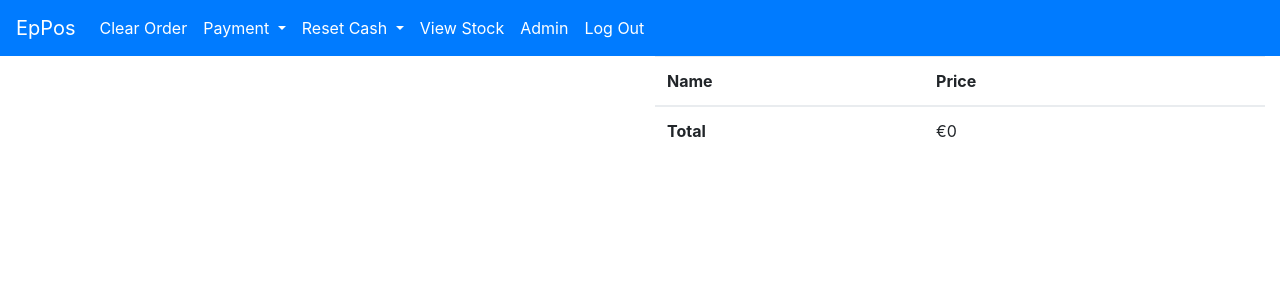
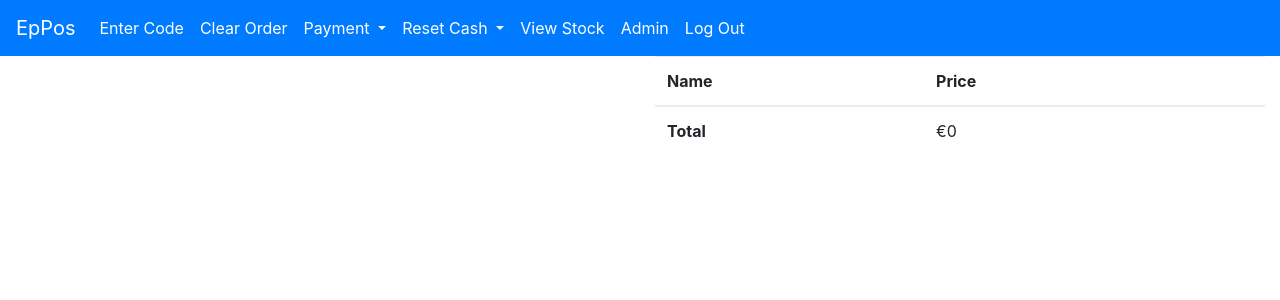
Before and after one commit to Epse/EpPos, a Django app: page /pos/order in a window 1280 px wide. Shown: the top 300 px of the page. Run offline with Django 3.2, Linux system fonts and the light colour scheme; the visitor is signed in with stand-in values (Sample User, id 1); data comes from the database, SQL or seed files in the repository; data that the repository does not hold is empty; some libraries are stand-ins or nearby versions.

Commit message:
added all code for codes

```diff
--- a/web/EpPos2/urls.py
+++ b/web/EpPos2/urls.py
@@ -23,7 +23,7 @@ urlpatterns = [
     url(r'^$', RedirectView.as_view(url='/pos', permanent=True)),
     url(r'^pos/', include('pos.urls')),
     url(r'^admin/', admin.site.urls, name='admin'),
-    url(r'^accounts/logout/$', auth_views.logout,
+    url(r'^accounts/logout/$', auth_views.LogoutView.as_view(),
         {'next_page': '/pos/order'}, name='logout'),
     url(r'^accounts/login/$', login, name='login'),
 ]
--- a/web/pos/models.py
+++ b/web/pos/models.py
@@ -21,13 +21,15 @@ class Product(models.Model):
     price = models.DecimalField(max_digits=7, decimal_places=2)
     stock_applies = models.BooleanField()
     stock = models.PositiveSmallIntegerField(default=0)
-    code = models.CharField(max_length=50, unique=True)
+    code = models.CharField(max_length=50, unique=True, null=True, blank=True)
 
     def __str__(self):
         return self.name
 
     def clean(self):
         validate_product_name(self.name)
+        if self.code == "":
+            self.code = None
 
     def save(self, *args, **kwargs):
         if not self.pk:
--- a/web/pos/templates/pos/order.html
+++ b/web/pos/templates/pos/order.html
@@ -41,6 +41,9 @@
 
                 <div class="collapse navbar-collapse" id="navbarSupportedContent">
                     <ul class="navbar-nav mr-auto">
+                        <li class="nav-item">
+                            <a class="nav-link active" href="#" data-toggle="modal" data-target="#CodeModal">Enter Code</a>
+                        </li>
                         <li class="nav-item">
                             <a class="nav-link active" href="#" onclick="reset();">Clear Order</a>
                         </li>
@@ -102,11 +105,38 @@
 		            </div>
 	          </div>
 	      </div>
+        <div class="modal" id="CodeModal" tabindex="-1" role="dialog" aria-labelledby="codeModal" aria-hidden="true">
+                <div class="modal-dialog modal-dialog-centered" role="document">
+                    <form action="javascript:void(0);">
+                        <div class="modal-content">
+                            <div class="modal-header">
+                                <h5 class="modal-title" id="exampleModalLabel">Enter by Code</h5>
+                                <button type="button" class="close" data-dismiss="modal" aria-label="Close">
+                                    <span aria-hidden="true">&times;</span>
+                                </button>
+                            </div>
+                            <div class="modal-body">
+                                <input id="codeInput" class="form-control" name="code" type="text" value="" autofocus="autofocus" />
+                            </div>
+                            <div class="modal-footer">
+                                <button type="button" class="btn btn-secondary" data-dismiss="modal">Close</button>
+                                <button type="submit" class="btn btn-primary" onclick="scancode();">Add</button>
+                            </div>
+                        </div>
+                    </form>
+                </div>
+        </div>
 	      <script>
 	       function addProduct(productID) {
 		         $('#additiondiv').load("{% url 'order_add_product' '' %}" + productID);
 		         console.log("Ordered number: " + productID);
 	       }
+
+         function scancode() {
+             addProduct(document.getElementById('codeInput').value);
+             document.getElementById('codeInput').value = "";
+             document.getElementById('codeInput').focus();
+         }
 
 	       function reset() {
 		         $('#additiondiv').load("{% url 'reset_order' %}");
@@ -149,6 +179,10 @@
              $('#resetcashpopover').popover({html:true});
 		         $('#additiondiv').load("{% url 'addition' %}");
 	       });
+
+         $('#CodeModal').on('shown.bs.modal', function (e) {
+             $('#codeInput').focus();
+         })
 	      </script>
     </body>
 </html>
--- a/web/pos/urls.py
+++ b/web/pos/urls.py
@@ -6,7 +6,7 @@ urlpatterns = [
     url(r'^$', RedirectView.as_view(pattern_name='order')),
     url(r'^addition/?$',
         views.addition, name='addition'),
-    url(r'^order/add/(?P<product_id>[0-9]*/?$)',
+    url(r'^order/add/(?P<product_id>[0-9A-Za-z_-]*/?$)',
         views.order_add_product, name='order_add_product'),
     url(r'^order/remove/(?P<product_id>[0-9]*)/?$',
         views.order_remove_product, name="order_remove_product"),
--- a/web/pos/views.py
+++ b/web/pos/views.py
@@ -1,5 +1,6 @@
 import logging
 import decimal
+from django.core.exceptions import ObjectDoesNotExist
 from django.shortcuts import render, get_object_or_404
 from django.http import (HttpResponse,
                          HttpResponseForbidden,
@@ -124,17 +125,25 @@ def print_current_order(request):
 
 @login_required
 def order_add_product(request, product_id):
-    cash, current_order, _ = helper.setup_handling(request)
+    _, current_order, _ = helper.setup_handling(request)
 
-    to_add = get_object_or_404(Product, id=product_id)
+    if product_id.isdigit():
+        try:
+            to_add = Product.objects.get(id=product_id)
+        except ObjectDoesNotExist:
+            to_add = get_object_or_404(Product, code=product_id)
+
+    else:
+        to_add = get_object_or_404(Product, code=product_id)
+
 
     # Make sure we can't go under 0 stock
     if to_add.stock_applies:
         if to_add.stock < 1:
             return _addition_no_stock(request)
-        else:
-            to_add.stock -= 1
-            to_add.save()
+
+        to_add.stock -= 1
+        to_add.save()
 
     Order_Item.objects.create(order=current_order, product=to_add,
                               price=to_add.price, name=to_add.name)
```
Also changed, not shown: web/pos/migrations/0003_product_code.py (added), web/pos/migrations/0004_auto_20180901_1623.py (added), web/pos/migrations/0005_auto_20180901_1626.py (added).
